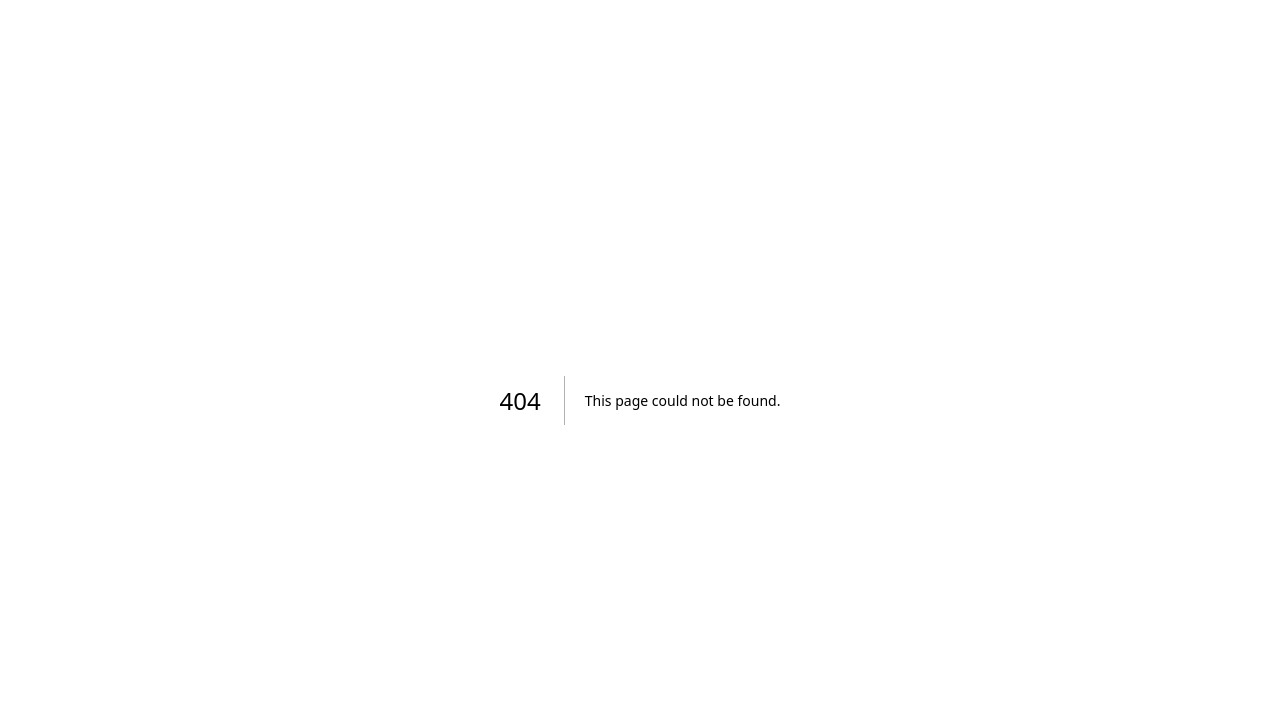
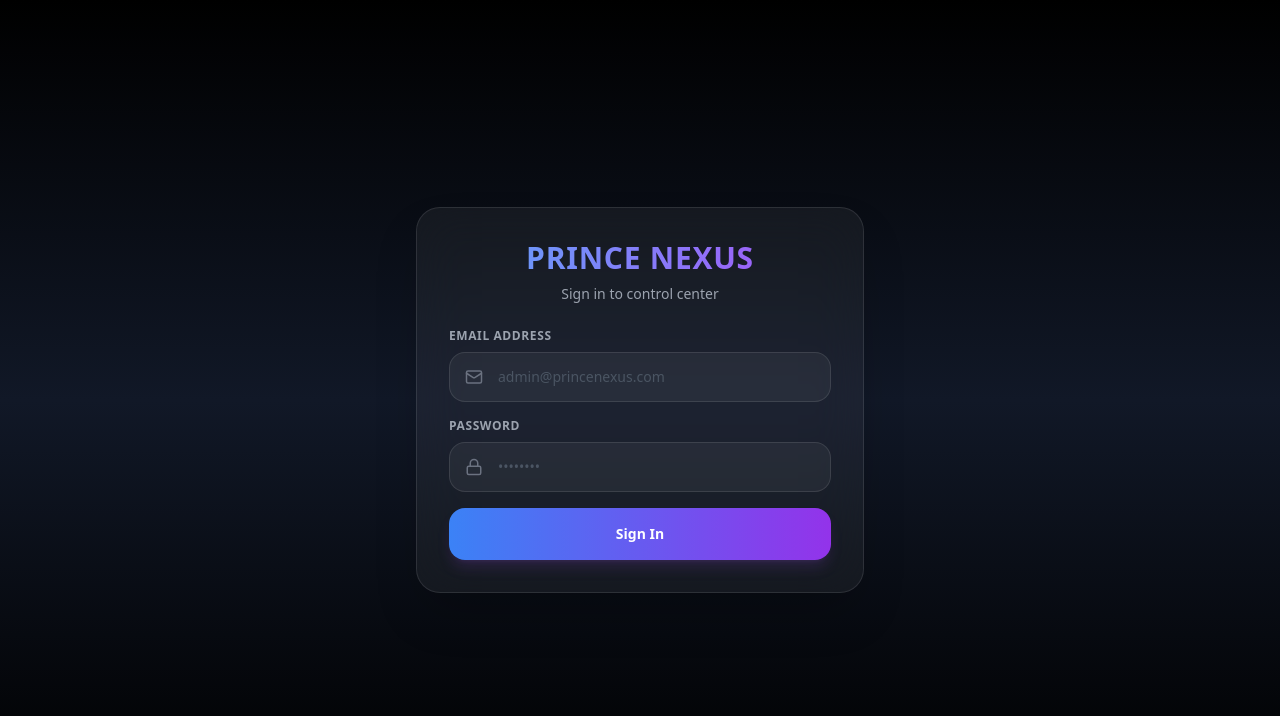
Before and after one commit to princeprajapati01/princenexus, a Next.js app: page /admin/login in a window 1280 px wide. Before the commit this address had no page. Shown: the top 716 px of the page. Built offline with nearby package versions, Linux system fonts and the light colour scheme.

Commit message:
security: protect admin panel with credentials login

```diff
--- /dev/null
+++ b/app/admin/login/page.tsx
@@ -0,0 +1,110 @@
+"use client";
+
+import { useState } from "react";
+import { signIn } from "next-auth/react";
+import { useRouter } from "next/navigation";
+import { Loader2, Lock, Mail, AlertCircle } from "lucide-react";
+
+export default function LoginPage() {
+  const [email, setEmail] = useState("");
+  const [password, setPassword] = useState("");
+  const [error, setError] = useState("");
+  const [loading, setLoading] = useState(false);
+  const router = useRouter();
+
+  const handleSubmit = async (e: React.FormEvent) => {
+    e.preventDefault();
+    setError("");
+    setLoading(true);
+
+    try {
+      const result = await signIn("credentials", {
+        email,
+        password,
+        redirect: false,
+      });
+
+      if (result?.error) {
+        setError("Invalid email or password");
+      } else {
+        router.push("/admin");
+        router.refresh();
+      }
+    } catch (err) {
+      setError("An unexpected error occurred. Please try again.");
+    } finally {
+      setLoading(false);
+    }
+  };
+
+  return (
+    <div className="min-h-screen bg-gradient-to-b from-black via-gray-900 to-black flex items-center justify-center p-4">
+      <div className="w-full max-w-md bg-white/5 backdrop-blur-xl border border-white/10 p-8 rounded-3xl shadow-2xl space-y-6">
+        <div className="text-center space-y-2">
+          <h1 className="text-3xl font-extrabold bg-gradient-to-r from-blue-400 to-purple-500 bg-clip-text text-transparent tracking-wide">
+            PRINCE NEXUS
+          </h1>
+          <p className="text-gray-400 text-sm">Sign in to control center</p>
+        </div>
+
+        {error && (
+          <div className="bg-red-500/10 border border-red-500/20 text-red-400 p-4 rounded-xl flex items-center gap-3 text-sm font-medium">
+            <AlertCircle size={18} className="shrink-0" />
+            <span>{error}</span>
+          </div>
+        )}
+
+        <form onSubmit={handleSubmit} className="space-y-4">
+          <div>
+            <label className="block text-xs font-semibold text-gray-400 uppercase tracking-wider mb-2">
+              Email Address
+            </label>
+            <div className="relative">
+              <Mail className="absolute left-4 top-1/2 -translate-y-1/2 text-gray-500" size={18} />
+              <input
+                type="email"
+                required
+                value={email}
+                onChange={(e) => setEmail(e.target.value)}
+                placeholder="admin@princenexus.com"
+                className="w-full bg-white/5 border border-white/10 rounded-2xl pl-12 pr-4 py-3.5 text-white focus:outline-none focus:border-blue-500 transition-colors placeholder:text-gray-600 text-sm"
+              />
+            </div>
+          </div>
+
+          <div>
+            <label className="block text-xs font-semibold text-gray-400 uppercase tracking-wider mb-2">
+              Password
+            </label>
+            <div className="relative">
+              <Lock className="absolute left-4 top-1/2 -translate-y-1/2 text-gray-500" size={18} />
+              <input
+                type="password"
+                required
+                value={password}
+                onChange={(e) => setPassword(e.target.value)}
+                placeholder="••••••••"
+                className="w-full bg-white/5 border border-white/10 rounded-2xl pl-12 pr-4 py-3.5 text-white focus:outline-none focus:border-blue-500 transition-colors placeholder:text-gray-600 text-sm"
+              />
+            </div>
+          </div>
+
+          <button
+            type="submit"
+            disabled={loading}
+            className="w-full py-4 bg-gradient-to-r from-blue-500 to-purple-600 hover:from-blue-600 hover:to-purple-700 disabled:opacity-50 text-white rounded-2xl font-bold flex items-center justify-center gap-2 transition-all duration-200 shadow-lg shadow-purple-500/15 text-sm mt-6"
+          >
+            {loading ? (
+              <>
+                <Loader2 className="animate-spin" size={18} />
+                Authenticating...
+              </>
+            ) : (
+              "Sign In"
+            )}
+          </button>
+        </form>
+      </div>
+    </div>
+  );
+}
--- a/app/admin/page.tsx
+++ b/app/admin/page.tsx
@@ -2,6 +2,7 @@
 
 import { useState, useEffect } from "react";
 import { motion, AnimatePresence } from "framer-motion";
+import { signOut } from "next-auth/react";
 import {
   LayoutDashboard,
   FolderKanban,
@@ -561,7 +562,7 @@ export default function AdminDashboard() {
               })}
 
               <button
-                onClick={() => window.location.href = "/"}
+                onClick={() => signOut({ callbackUrl: "/" })}
                 className="w-full flex items-center gap-3 px-4 py-3 rounded-xl text-red-400 hover:bg-red-500/10 transition-all duration-200 mt-8"
               >
                 <LogOut size={18} />
--- /dev/null
+++ b/app/api/auth/[...nextauth]/route.ts
@@ -0,0 +1,2 @@
+import { handlers } from "../../../../auth";
+export const { GET, POST } = handlers;
--- /dev/null
+++ b/auth.ts
@@ -0,0 +1,47 @@
+import NextAuth from "next-auth";
+import Credentials from "next-auth/providers/credentials";
+
+export const { handlers, auth, signIn, signOut } = NextAuth({
+  providers: [
+    Credentials({
+      name: "Credentials",
+      credentials: {
+        email: { label: "Email", type: "email" },
+        password: { label: "Password", type: "password" },
+      },
+      authorize: async (credentials) => {
+        const adminEmail = process.env.ADMIN_EMAIL || "admin@princenexus.com";
+        const adminPassword = process.env.ADMIN_PASSWORD || "changeme";
+
+        if (
+          credentials?.email === adminEmail &&
+          credentials?.password === adminPassword
+        ) {
+          return { id: "admin", name: "Admin", email: adminEmail };
+        }
+        return null;
+      },
+    }),
+  ],
+  pages: {
+    signIn: "/admin/login",
+  },
+  session: {
+    strategy: "jwt",
+  },
+  callbacks: {
+    async jwt({ token, user }) {
+      if (user) {
+        token.role = "admin";
+      }
+      return token;
+    },
+    async session({ session, token }) {
+      if (session.user) {
+        (session.user as any).role = token.role;
+      }
+      return session;
+    },
+  },
+  secret: process.env.NEXTAUTH_SECRET,
+});
```
Also changed, not shown: middleware.ts (added, +23 -0 lines).
